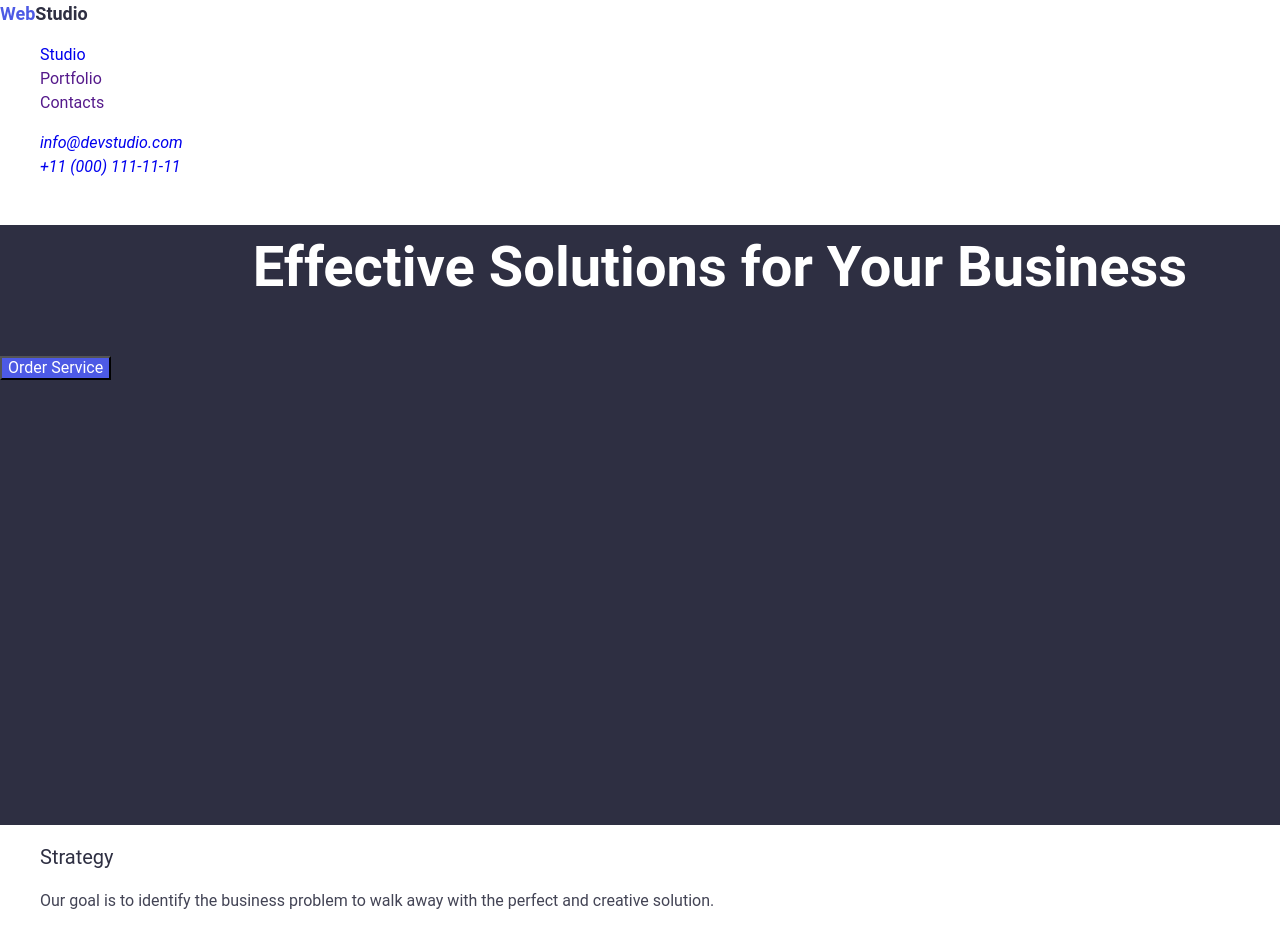
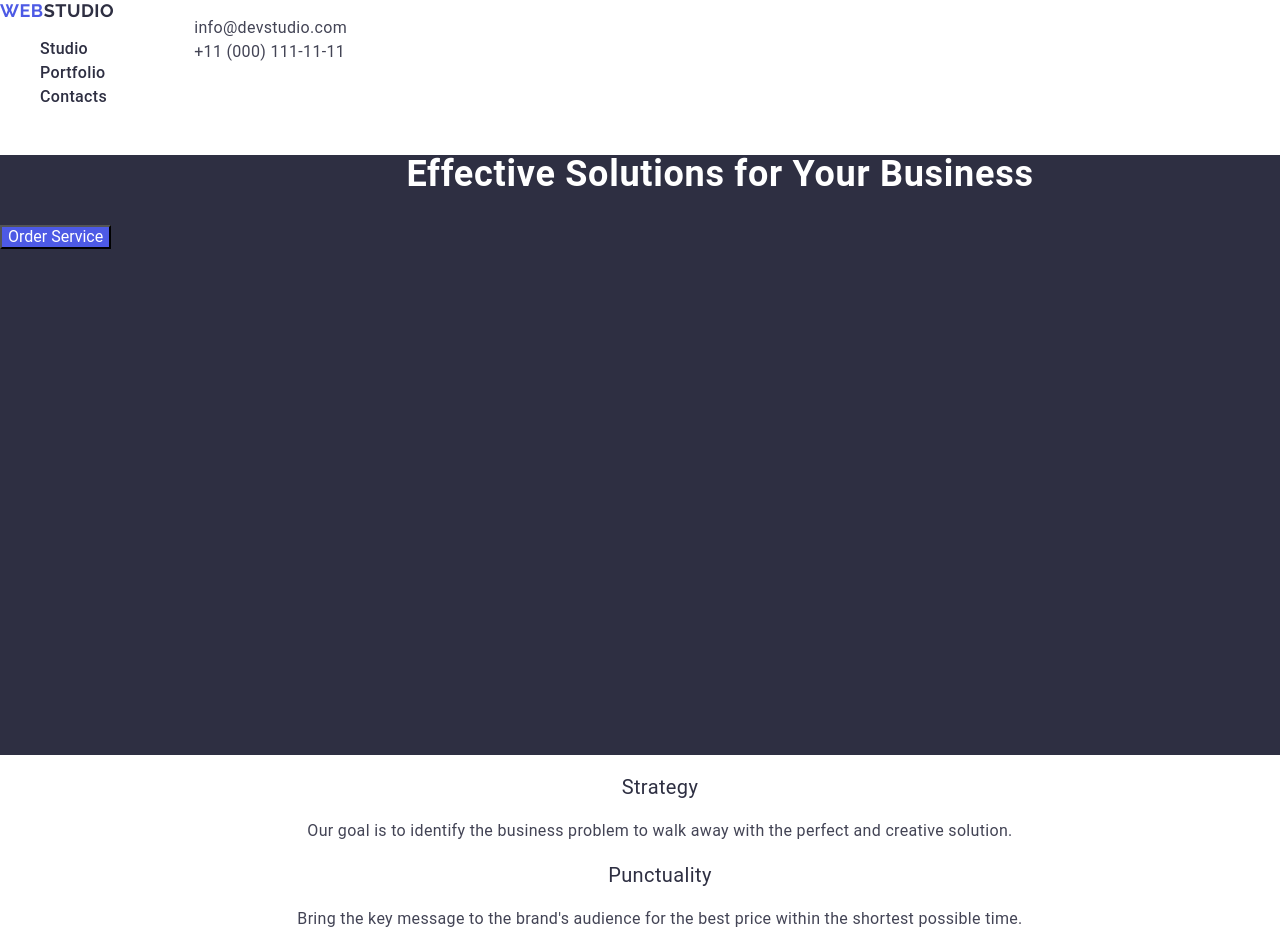
Before and after one commit to LiliiaDud/homework2, a plain HTML site: page index.html in a window 1280 px wide. Shown: the top 935 px of the page. Drawn offline with nearby package versions, Linux system fonts and the light colour scheme.

Commit message:
adding styles

```diff
--- a/css/styles.css
+++ b/css/styles.css
@@ -1,11 +1,7 @@
 body {
     font-family: 'Roboto', sans-serif;
-    font-weight: 400;
-    font-size: 16px;
-    line-height: 24px;
     color: #2E2F42;
-    background-color: #FFFFFF;
-    line-height: 1.5;
+    background-color: #FFF;
 }
 
 ul {
@@ -16,15 +12,52 @@ a {
     text-decoration: none;
 }
 
+.page-header {
+
+}
+
+.page-header {
+    display: flex;
+    align-items: flex-start;
+    justify-content: flex-start;
+    flex-direction: row;
+    gap: 40px;
+}
+
 .logo {
+    font-family: 'Raleway', sans-serif;
     font-size: 18px;
-    line-height: 1.5;
+    line-height: 1.17;
+    letter-spacing: 0.03em;
+    text-transform: uppercase;
     font-weight: 700;
     color:#4D5AE5;
 }
 
-.logo-part {
+.header-logo .logo-part {
     color: #2E2F42;
+}
+
+.nav-list .link:hover,
+.nav-list .link:active {
+  color: #4D5AE5;
+}
+
+.link {
+  font-weight: 500;
+  font-size: 16px;
+  line-height: 1.5;
+  letter-spacing: 0.02em;
+  color: #2e2f42;
+}
+
+.hero-title {
+    font-weight: 700;
+    font-size: 36px;
+    color: #FFF;
+    line-height: 1.1; /* line-height: 40px; */
+    letter-spacing: 0.02em;
+    text-align: center;
 }
 
 .hero-image {
@@ -33,44 +66,47 @@ a {
     background-color: #2E2F42;
 }
 
-.header-nav {
-}
-
-.nav-list .link:hover,
-.nav-list .link:active {
-  color: #4D5AE5;
-}
-
 .hero-button {
     color: #FFFFFF;
     background-color: #4D5AE5;
+    cursor: pointer;
+}
+
+
+.contacts {
+  font-style: normal;
+}
+
+.contacts-link {
+  font-size: 16px;
+    /* line-height: 24px; */
+  line-height: 1.5;
+  letter-spacing: 0.02em;
+  color: #434455;
 }
 
 .hero-button:hover,
-.hero-button:active {
-  background-color: #404BBF;
-}
-
-.contacts-link {
-
-}
-
+.hero-button:active,
 .contacts-list .contacts-link:hover,
 .contacts-list .contacts-link:focus {
   color: #404BBF;
 }
 
-.hero-title {
-    font-weight: 700;
-    font-size: 56px;
-    color: #FFFFFF;
-    line-height: 1.5;
-    letter-spacing: 2%;
+
+.section-title {
+    font-weight: 400;
+    font-size: 20px;
+    line-height: 1.2;
+    letter-spacing: 0.02em;
     text-align: center;
 }
 
-.hero-button {
-    cursor: pointer;
+.section-text {
+    font-size: 16px;
+    line-height: 1.5;
+    letter-spacing: 0.02em;
+    color: #434455;
+    text-align: center;
 }
 
 .team {
@@ -81,23 +117,12 @@ a {
 .secondary-title {
     font-weight: 700;
     font-size: 36px;
-    line-height: 1.5;
-    letter-spacing: 2%;
+    line-height: 1.11;
+    letter-spacing: 0.02em;
+    text-align: center;
 }
 
-.section-title {
-    font-weight: 400;
-    font-size: 20px;
-    line-height: 1.2;
-    letter-spacing: 2%;
-}
 
-.section-text {
-    font-size: 16px;
-    line-height: 1.5;
-    letter-spacing: 2%;
-    color: #434455;
-}
 
 .footer {
     width: 1440px;
@@ -105,10 +130,16 @@ a {
     background-color: #2E2F42;
 }
 
-.logo-footer {
+.footer-logo .logo-part {
+  color: #f4f4fd;
+}
+
+
+.footer-text {
+    font-weight: 400;
+    font-size: 16px;
+    /* line-height: 24px; */
+    line-height: 1.5;
+    letter-spacing: 0.02em;
     color: #F4F4FD;
 }
-
-.footer-text {
-    color: #F4F4FD;
-}
--- a/index.html
+++ b/index.html
@@ -3,7 +3,7 @@
   <head>
     <meta charset="UTF-8">
     <meta name="viewport" content="width=device-width, initial-scale=1.0">
-		<title>Effective Solutions for Your Business</title>
+		<title>Web Studio</title>
     <link rel="stylesheet" href="https://cdnjs.cloudflare.com/ajax/libs/modern-normalize/3.0.1/modern-normalize.min.css">
     <link rel="preconnect" href="https://fonts.googleapis.com">
     <link rel="preconnect" href="https://fonts.gstatic.com" crossorigin>
@@ -11,7 +11,7 @@
     <link rel="stylesheet" href="./css/styles.css">
   </head>
   <body>
-    <header class="top-line">
+    <header class="page-header">
 			<nav class="header-nav">
         <a class="logo header-logo" href="./index.html">
           Web<span class="logo-part">Studio</span>
@@ -79,7 +79,7 @@
       </section>
 
       <section class="team">
-        <h2 class="secondary-title team-title">Our Team</h2>
+        <h2 hidden class="secondary-title team-title">Our Team</h2>
         <ul class="team-list">
           <li class="team-item">
             <img src="./images/ProductDesigner.jpg" width="264"
@@ -112,7 +112,7 @@
       </section>
 
       <section class="portfolio">
-        <h2 class="secondary-title portfolio-title">Our Portfolio</h2>
+        <h2 hidden class="secondary-title portfolio-title">Our Portfolio</h2>
         <ul class="portfolio-list">
           <li class="portfolio-item">
             <img src="./images/BankingApp.jpg"
@@ -169,8 +169,8 @@
       <section class="footer-section">
 				<ul class="footer-list">
 					<li class="footer-item">
-       			<a class="logo" href="./index.html">
-              Web<span class="logo-footer">Studio</span>
+       			<a class="logo footer-logo" href="./index.html">
+              Web<span class="logo-part">Studio</span>
             </a>
 			      <p class="footer-text">Increase the flow of customers and sales for your
               business with digital marketing & growth solutions.
```
